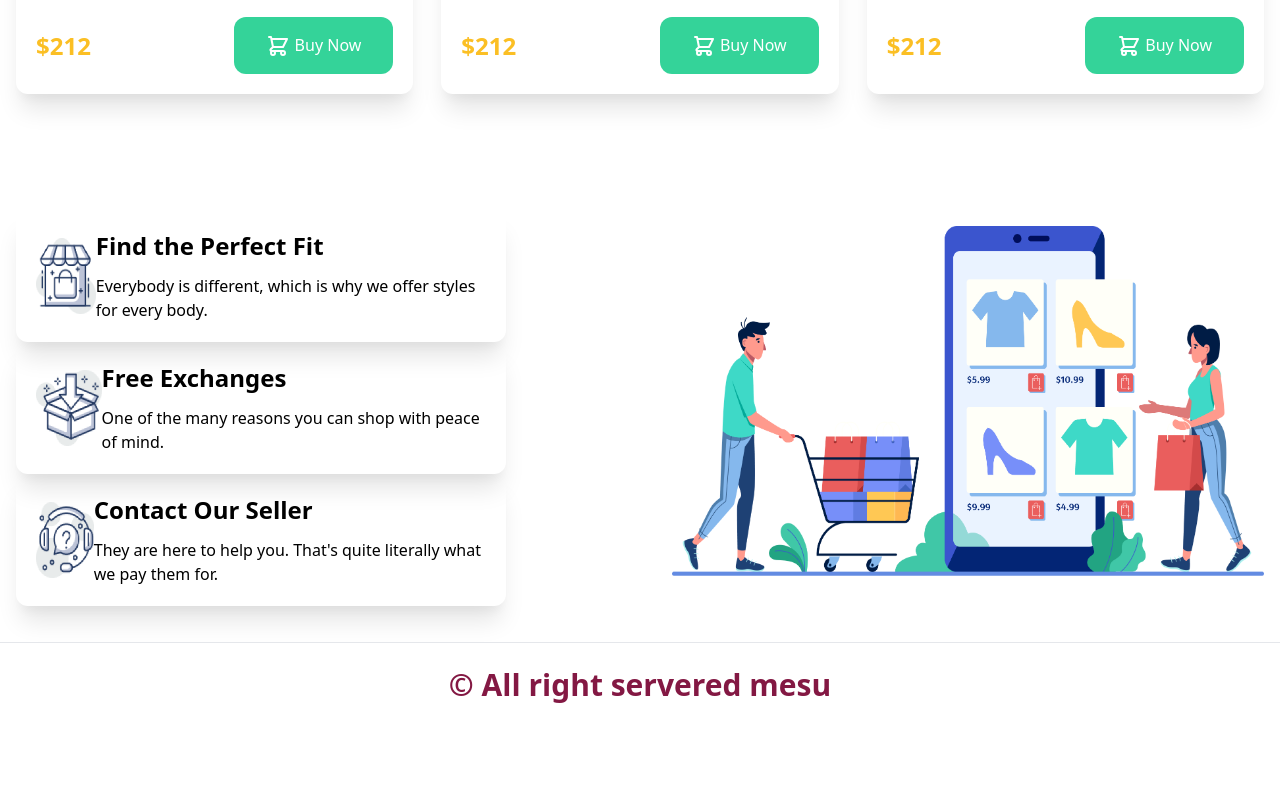
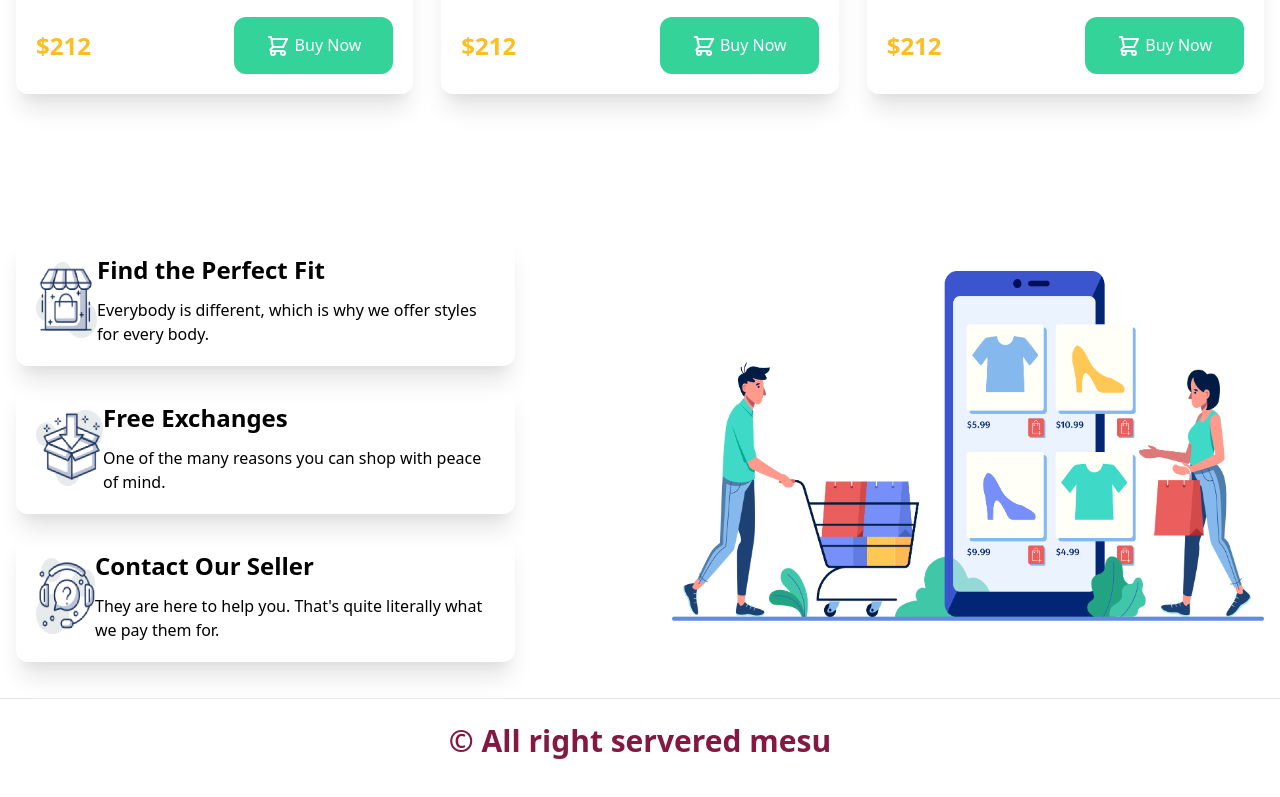
Before and after one commit to mesu-ai/penguin-commerce-tailwind-css, a plain HTML site: page index.html in a window 1280 px wide. Shown: the part 1712-2509 px from the top of the page. Before the commit the page ends 2455 px from the top, so only its background shows below. Drawn offline with nearby package versions, Linux system fonts and the light colour scheme.

Commit message:
responsive

```diff
--- a/index.html
+++ b/index.html
@@ -22,7 +22,7 @@
 
         <nav></nav>
 
-        <section class="container mx-auto px-4 py-7  md:flex justify-between items-center">
+        <section class="container mx-auto px-4 py-7  flex justify-between items-center">
 
             <div class="">
 
@@ -77,7 +77,7 @@
                         repudiandae!</p>
                 </div>
 
-                <div class="md:flex items-center justify-between">
+                <div class="flex items-center justify-between">
                     <h1 class="text-2xl font-bold text-yellow-400">$212 </h1>
                     <button class="py-4 px-8 text-base font-medium text-white bg-green-400 rounded-xl "><svg
                             xmlns="http://www.w3.org/2000/svg" class="inline h-6 w-6" fill="none" viewBox="0 0 24 24"
@@ -261,15 +261,17 @@
     <footer class="mt-20 mb-10">
 
 
-        <section class="container px-4 mx-auto py-9 space-y-4 lg:grid lg:grid-cols-5 gap-4">
+        <section
+            class="container px-4 mx-auto py-9 space-y-5 flex lg:flex-row lg:justify-between flex-col justify-center  items-center">
 
-            <div class="lg:col-span-2 ">
+            <div class="lg:w-2/5 space-y-4 mt-6 ">
 
-                <div class="flex items-center p-5 rounded-xl shadow-xl">
+                <div
+                    class=" p-5 rounded-xl shadow-xl flex lg:flex-row lg:justify-between flex-col justify-center  items-center">
                     <div>
                         <img src="icons/image 12.png" alt="" style="height: 76px; width: 76px;">
                     </div>
-                    <div class="space-y-3">
+                    <div class="space-y-3 lg:text-left text-center">
                         <h3 class="font-bold text-2xl">Find the Perfect Fit</h3>
                         <p class="font-normal text-base">Everybody is different, which is why we
                             offer styles for every body.</p>
@@ -278,11 +280,12 @@
 
                 </div>
 
-                <div class="flex items-center p-5 rounded-xl shadow-xl ">
+                <div
+                    class=" p-5 rounded-xl shadow-xl flex lg:flex-row lg:justify-between flex-col justify-center  items-center">
                     <div>
                         <img src="icons/image 13.png" alt="" style="height: 76px; width: 76px;">
                     </div>
-                    <div class="space-y-3">
+                    <div class="space-y-3 lg:text-left text-center">
                         <h3 class="font-bold text-2xl">Free Exchanges</h3>
                         <p class="font-normal text-base">One of the many reasons you can shop
                             with peace of mind.</p>
@@ -291,11 +294,12 @@
 
                 </div>
 
-                <div class="flex items-center p-5 rounded-xl shadow-xl">
+                <div
+                    class="p-5 rounded-xl shadow-xl flex lg:flex-row lg:justify-between flex-col justify-center  items-center">
                     <div>
                         <img src="icons/image 14.png" alt="" style="height: 76px; width: 76px;">
                     </div>
-                    <div class="space-y-3">
+                    <div class="space-y-3 lg:text-left text-center">
                         <h3 class="font-bold text-2xl">Contact Our Seller</h3>
                         <p class="font-normal text-base">They are here to help you. That's quite
                             literally what we pay them for.</p>
@@ -309,8 +313,8 @@
 
 
 
-            <div class="lg:col-span-3  ml-auto order-2">
-                <img src="images/shopping.png" alt="" style="height: 350px;">
+            <div class="lg:w-3/5  lg:order-none   order-first">
+                <img class="lg:ml-auto lg:mx-0 mx-auto" src="images/shopping.png" alt="" style="height: 350px;">
 
 
             </div>
```
